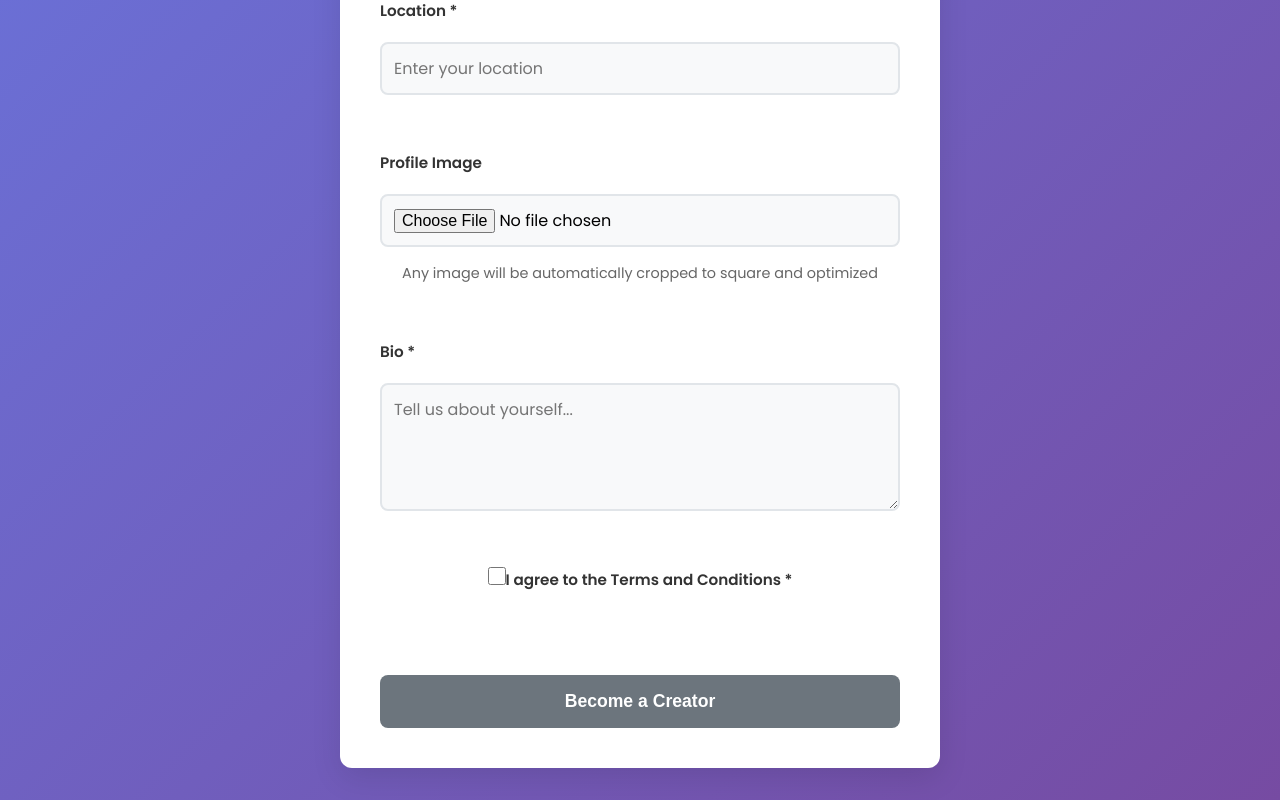
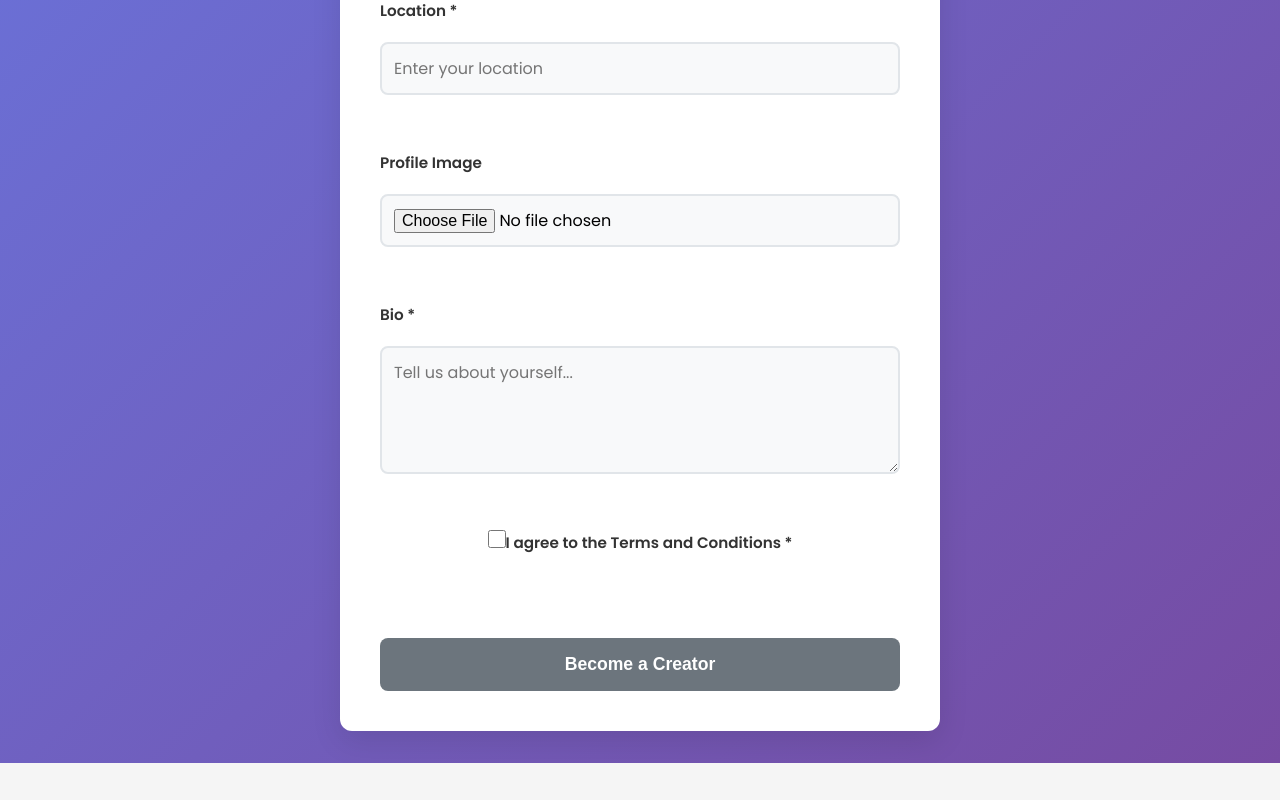
Before and after one commit to imrajatpanwar/graphykon, a React (Create React App) app in the folder client/: page /be-a-creator in a window 1280 px wide. Shown: the part 958-1758 px from the top of the page. After the commit the page ends 1721 px from the top, so only its background shows below. Built offline with nearby package versions, Linux system fonts and the light colour scheme; sample sign-in values are in the browser's storage.

Commit message:
Remove image requirements text from UI

```diff
--- a/client/src/components/BeACreator.js
+++ b/client/src/components/BeACreator.js
@@ -275,7 +275,7 @@ const BeACreator = () => {
               onChange={handleImageChange}
               className="file-input"
             />
-            <small className="image-requirements">Any image will be automatically cropped to square and optimized</small>
+
             {imagePreview && (
               <div className="image-preview">
                 <img src={imagePreview} alt="Profile preview" />
--- a/client/src/components/CreatorDashboard.js
+++ b/client/src/components/CreatorDashboard.js
@@ -1486,9 +1486,7 @@ const UserSettings = () => {
                       </svg>
                       Change Photo
                     </label>
-                    <div className="image-requirements">
-                      <small>Any image will be automatically cropped to square and optimized</small>
-                    </div>
+
                     <input
                       type="file"
                       id="profileImageUpload"
```
